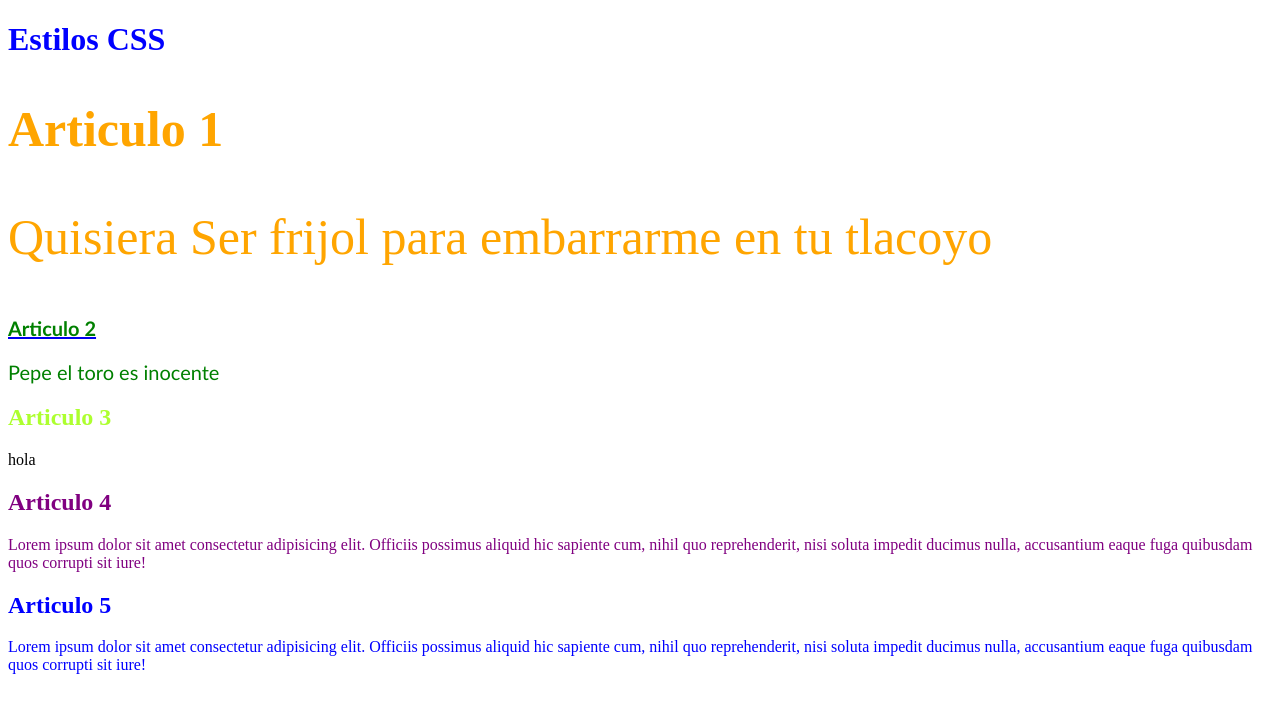
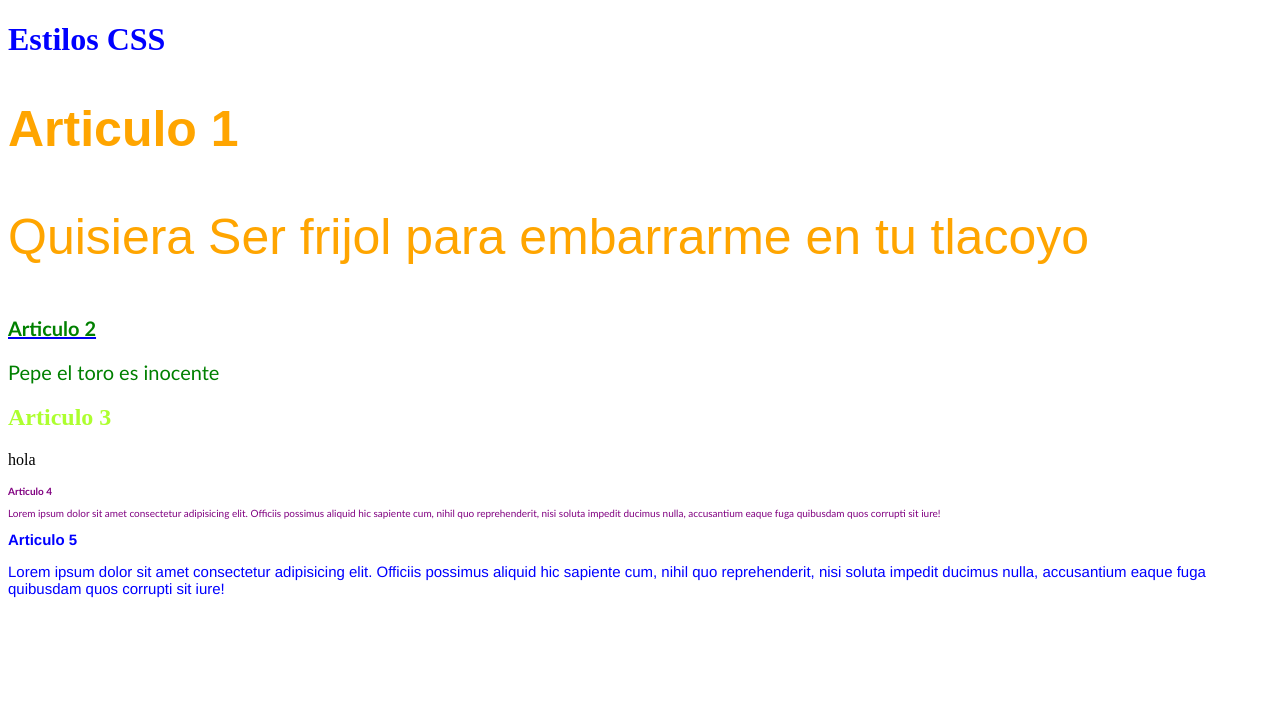
Before and after one commit to Max-Mtzz/Estilos, a plain HTML site: page index.html in a window 1280 px wide. Drawn offline with Linux system fonts and the light colour scheme.

Commit message:
Cambie mas tamaños y tipos

```diff
--- a/CSS/Style.css
+++ b/CSS/Style.css
@@ -13,6 +13,7 @@ h2{
 .texto-naranja{
     color: orange;
     font-size: 50px;
+    font-family: sans-serif;
 }
 
 .texto-verde{
@@ -23,8 +24,12 @@ h2{
 
 .texto-azul{
     color: blue;
+    font-size: 15px;
+    font-family: 'Franklin Gothic Medium', 'Arial Narrow', Arial, sans-serif;
 }
 
 .texto-morado{
     color: purple;
+    font-size: 10px;
+    font-family: 'Trebuchet MS', 'Lucida Sans Unicode', 'Lucida Grande', 'Lucida Sans', Arial, sans-serif;
 }
```
